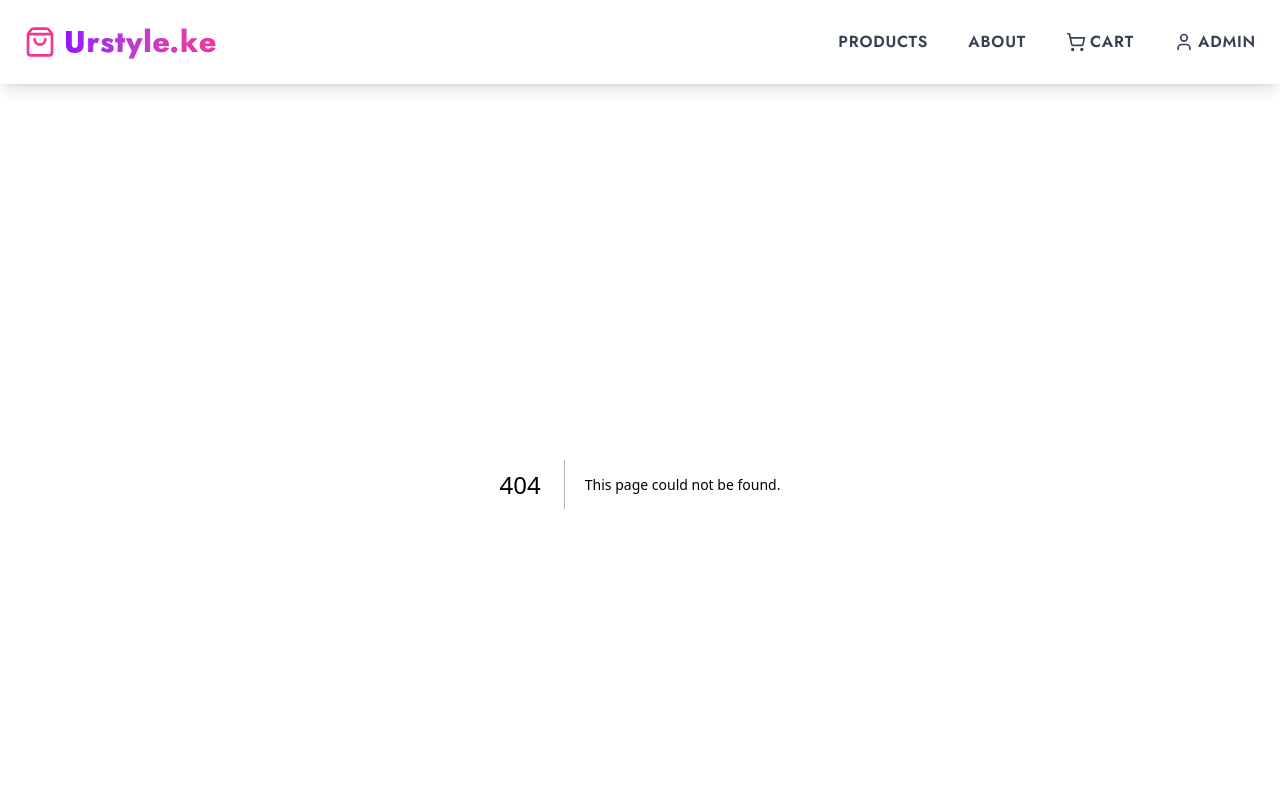
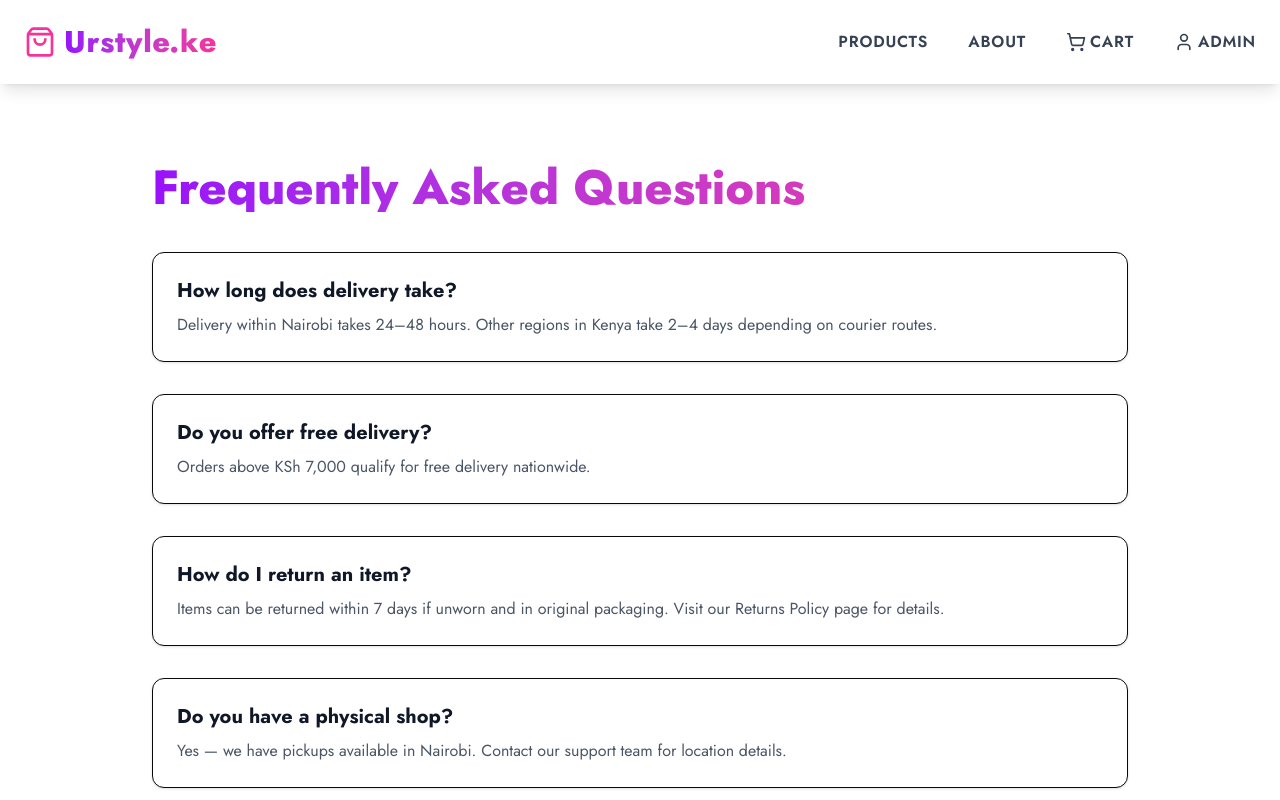
Before and after one commit to Griffinsshem/urstyle.ke, a Next.js app: page /support/faq in a window 1280 px wide. Before the commit this address had no page. Shown: the top 800 px of the page. Built offline with nearby package versions, Linux system fonts and the light colour scheme.

Commit message:
feat(support): add full FAQ page with structured questions and styled layout

```diff
--- /dev/null
+++ b/src/app/support/faq/page.js
@@ -0,0 +1,53 @@
+export default function FAQPage() {
+  return (
+    <div className="max-w-5xl mx-auto px-6 py-20">
+      <h1 className="text-5xl font-extrabold bg-gradient-to-r from-purple-600 to-pink-500 bg-clip-text text-transparent mb-10">
+        Frequently Asked Questions
+      </h1>
+
+      <div className="space-y-8">
+
+        {/* Question 1 */}
+        <div className="bg-white border rounded-xl p-6 shadow-sm">
+          <h2 className="text-xl font-bold text-gray-900">
+            How long does delivery take?
+          </h2>
+          <p className="text-gray-600 mt-2">
+            Delivery within Nairobi takes 24–48 hours. Other regions in Kenya take 2–4 days depending on courier routes.
+          </p>
+        </div>
+
+        {/* Question 2 */}
+        <div className="bg-white border rounded-xl p-6 shadow-sm">
+          <h2 className="text-xl font-bold text-gray-900">
+            Do you offer free delivery?
+          </h2>
+          <p className="text-gray-600 mt-2">
+            Orders above KSh 7,000 qualify for free delivery nationwide.
+          </p>
+        </div>
+
+        {/* Question 3 */}
+        <div className="bg-white border rounded-xl p-6 shadow-sm">
+          <h2 className="text-xl font-bold text-gray-900">
+            How do I return an item?
+          </h2>
+          <p className="text-gray-600 mt-2">
+            Items can be returned within 7 days if unworn and in original packaging. Visit our Returns Policy page for details.
+          </p>
+        </div>
+
+        {/* Question 4 */}
+        <div className="bg-white border rounded-xl p-6 shadow-sm">
+          <h2 className="text-xl font-bold text-gray-900">
+            Do you have a physical shop?
+          </h2>
+          <p className="text-gray-600 mt-2">
+            Yes — we have pickups available in Nairobi. Contact our support team for location details.
+          </p>
+        </div>
+
+      </div>
+    </div>
+  );
+}
```
